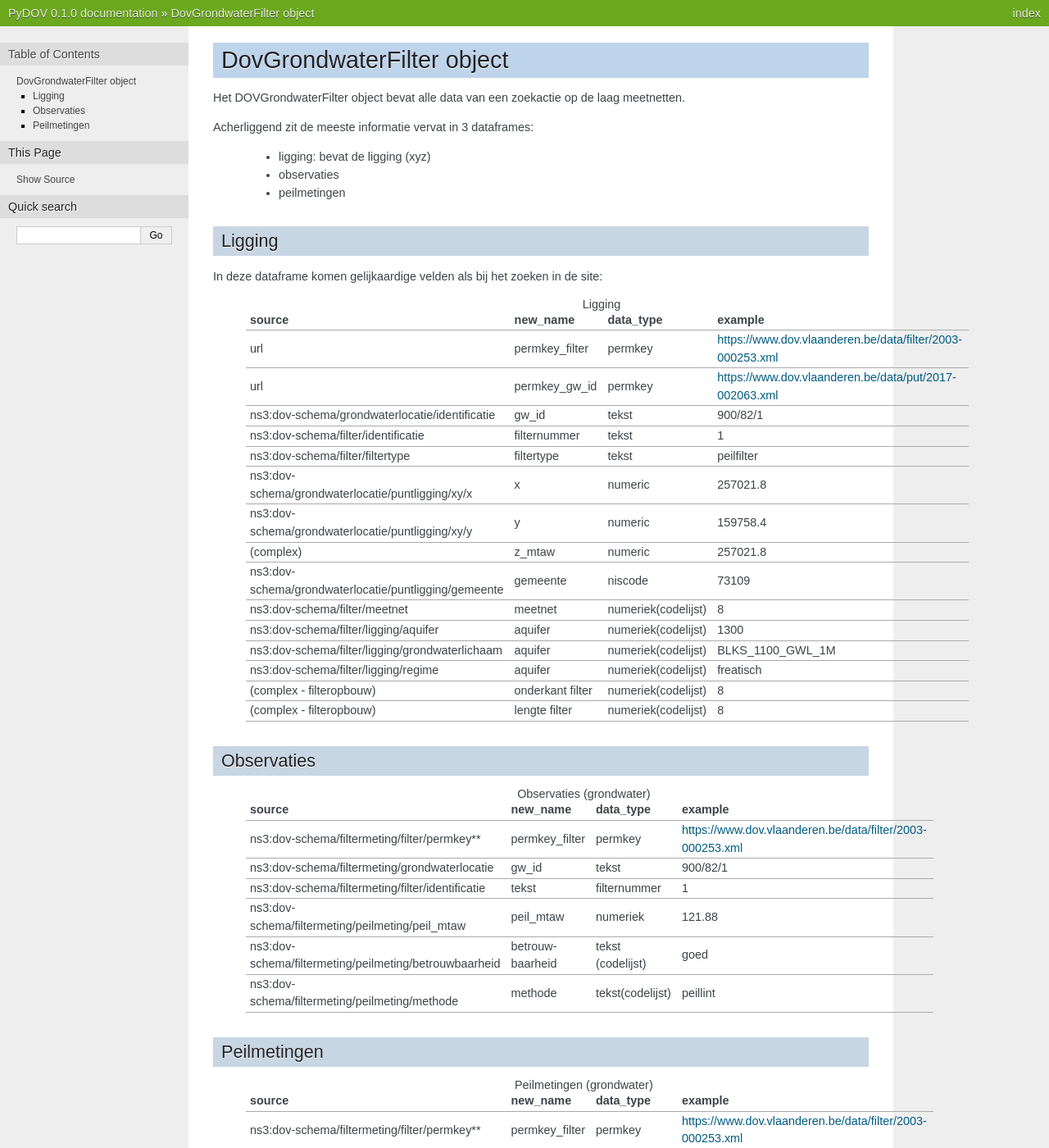
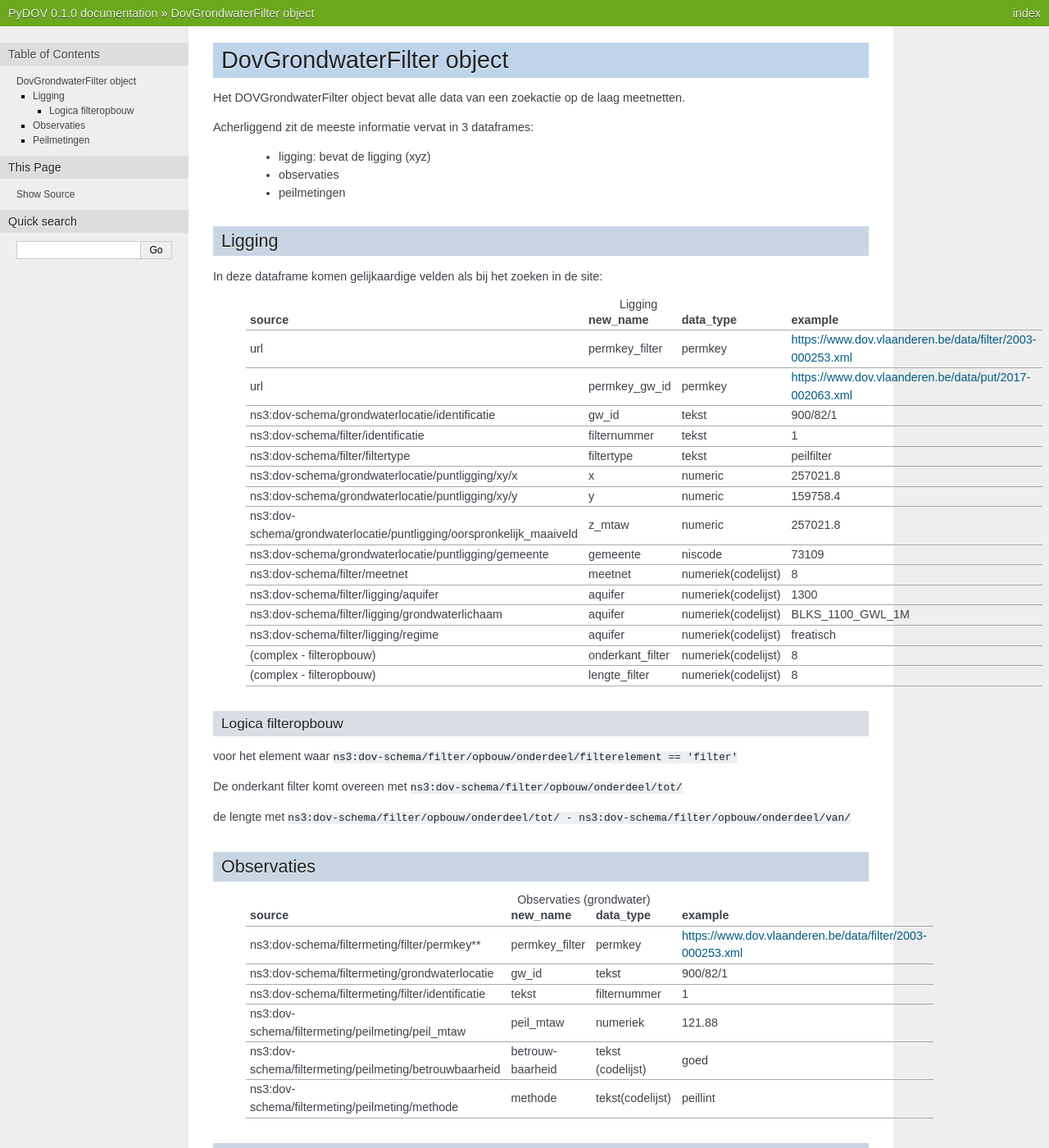
Before and after one commit to DOV-Vlaanderen/pydov, a Sphinx documentation site: the page built from docs/dovfilter.rst, in a window 1280 px wide and 1400 px high. Shown: the whole window at 82% size. Built offline with Sphinx 7.4.7, drawn with Linux system fonts in a browser that asks for light colours.

Commit message:
Add logica filteropbouw

```diff
--- a/docs/dovfilter.rst
+++ b/docs/dovfilter.rst
@@ -25,14 +25,27 @@ In deze dataframe komen gelijkaardige velden als bij het zoeken in de site:
     ns3:dov-schema/filter/filtertype, filtertype, tekst, peilfilter
     ns3:dov-schema/grondwaterlocatie/puntligging/xy/x, x, numeric, 257021.8
     ns3:dov-schema/grondwaterlocatie/puntligging/xy/y, y, numeric, 159758.4
-    (complex), z_mtaw, numeric, 257021.8
+    ns3:dov-schema/grondwaterlocatie/puntligging/oorspronkelijk_maaiveld, z_mtaw, numeric, 257021.8
     ns3:dov-schema/grondwaterlocatie/puntligging/gemeente, gemeente, niscode, 73109
     ns3:dov-schema/filter/meetnet, meetnet, numeriek(codelijst), 8
     ns3:dov-schema/filter/ligging/aquifer, aquifer, numeriek(codelijst), 1300
     ns3:dov-schema/filter/ligging/grondwaterlichaam, aquifer, numeriek(codelijst), BLKS_1100_GWL_1M
     ns3:dov-schema/filter/ligging/regime, aquifer, numeriek(codelijst), freatisch
-    (complex - filteropbouw), onderkant filter, numeriek(codelijst), 8
-    (complex - filteropbouw), lengte filter, numeriek(codelijst), 8
+    (complex - filteropbouw), onderkant_filter, numeriek(codelijst), 8
+    (complex - filteropbouw), lengte_filter, numeriek(codelijst), 8
+
+
+Logica filteropbouw
+-------------------
+voor het element waar
+``ns3:dov-schema/filter/opbouw/onderdeel/filterelement == 'filter'``
+
+De onderkant filter komt overeen met
+``ns3:dov-schema/filter/opbouw/onderdeel/tot/``
+
+de lengte met
+``ns3:dov-schema/filter/opbouw/onderdeel/tot/ -
+ns3:dov-schema/filter/opbouw/onderdeel/van/``
 
 
 Observaties
```
